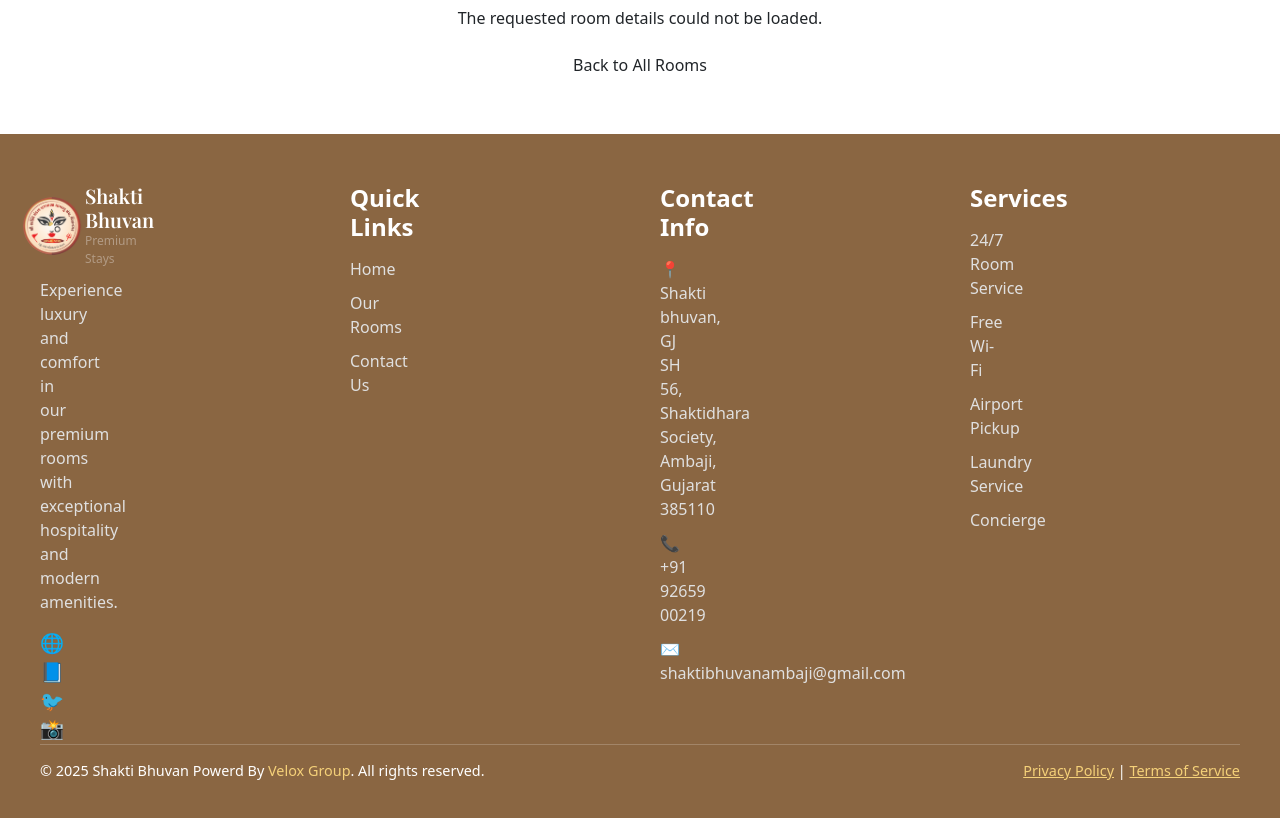
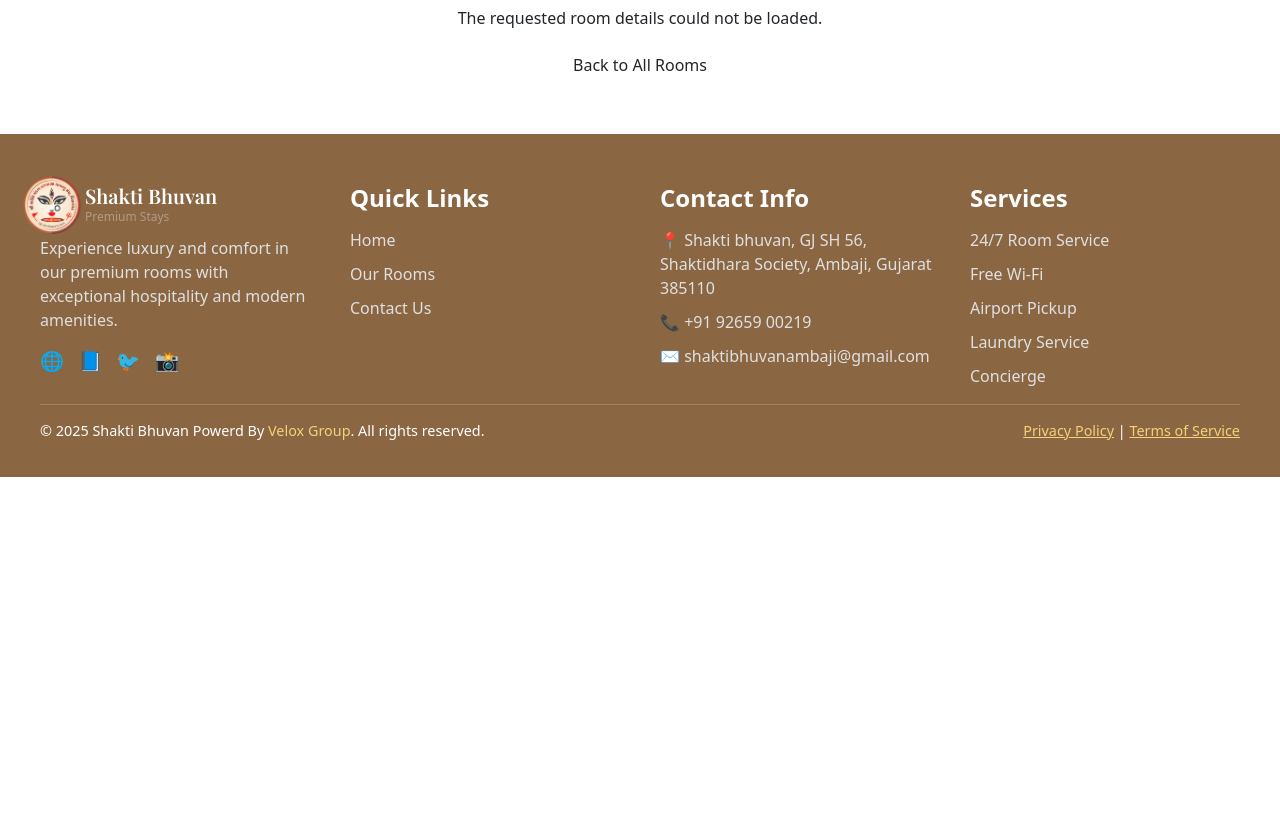
Before and after one commit to Herin27/shakti_bhuvan, a PHP site: page /View_Details.php in a window 1280 px wide. Shown: the part 172-990 px from the top of the page. After the commit the page ends 649 px from the top, so only its background shows below. Run offline with PHP 8.4, Linux system fonts and the light colour scheme; data comes from the database, SQL or seed files in the repository.

Commit message:
Add favicon link to header and view details pages; adjust footer column width for better layout

```diff
--- a/View_Details.php
+++ b/View_Details.php
@@ -50,9 +50,11 @@ $policies = !empty($room['policies']) ? explode(',', $room['policies']) : [];
 <head>
     <meta charset="UTF-8">
     <title><?php echo htmlspecialchars($room['name']); ?> Details</title>
+    <link rel="icon" href="assets/images/logo.png" type="image/x-icon">
     <link href="https://fonts.googleapis.com/css2?family=Inter:wght@400;600;700&family=Playfair+Display:wght@700&display=swap" rel="stylesheet">
     <link rel="stylesheet" href="./assets/css/style.css">
     <link rel="stylesheet" href="./assets/css/navbar.css">
+    <link rel="icon" href="assets/images/logo.png" type="image/x-icon">
     <link rel="stylesheet" href="./assets/css/rooms.css"> <style>
         /* Specific Styles for View_Details Page */
         .details-container {
--- a/assets/css/footer.css
+++ b/assets/css/footer.css
@@ -38,6 +38,7 @@
 .footer-col ul li {
   margin-bottom: 10px;
   color: #e0e0e0;
+  width: 300px;
 }
 
 .footer-col a {
--- a/footer.php
+++ b/footer.php
@@ -8,9 +8,7 @@
 </head>
 
 <style>
-.footer-col{
-    width: 23px;
-}
+
 .footer-col a {
     color: inherit;
     text-decoration: none;
--- a/header.php
+++ b/header.php
@@ -3,8 +3,9 @@
 <head>
   <meta charset="UTF-8">
   <meta name="viewport" content="width=device-width, initial-scale=1.0">
-  <title>Search Result</title>
+  <title></title>
   <link href="https://cdn.jsdelivr.net/npm/bootstrap@5.3.0/dist/css/bootstrap.min.css" rel="stylesheet">
+  <link rel="icon" href="assets/images/logo.png" type="image/x-icon">
   <link rel="stylesheet" href="./assets/css/navbar.css">
 </head>
 <style>
```
